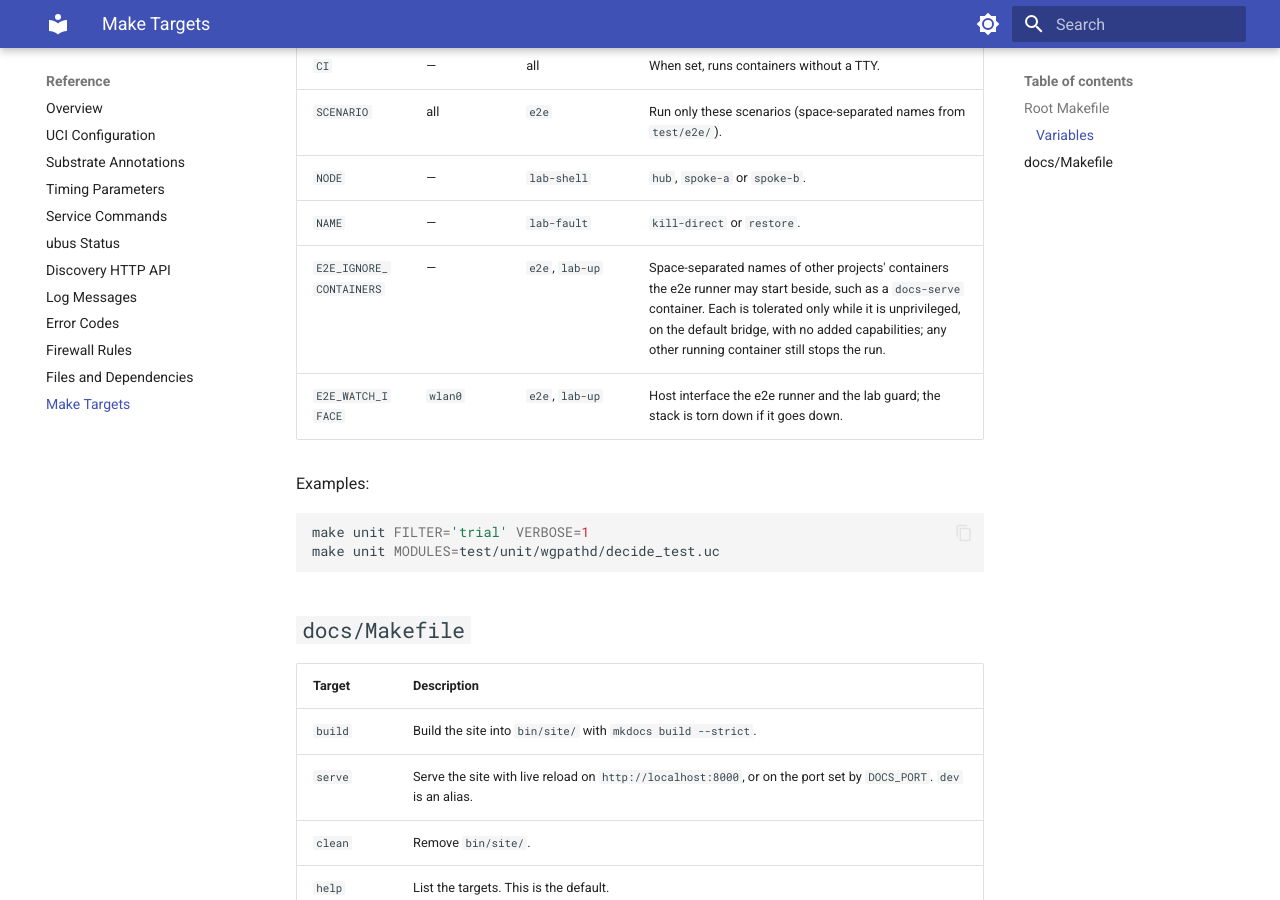
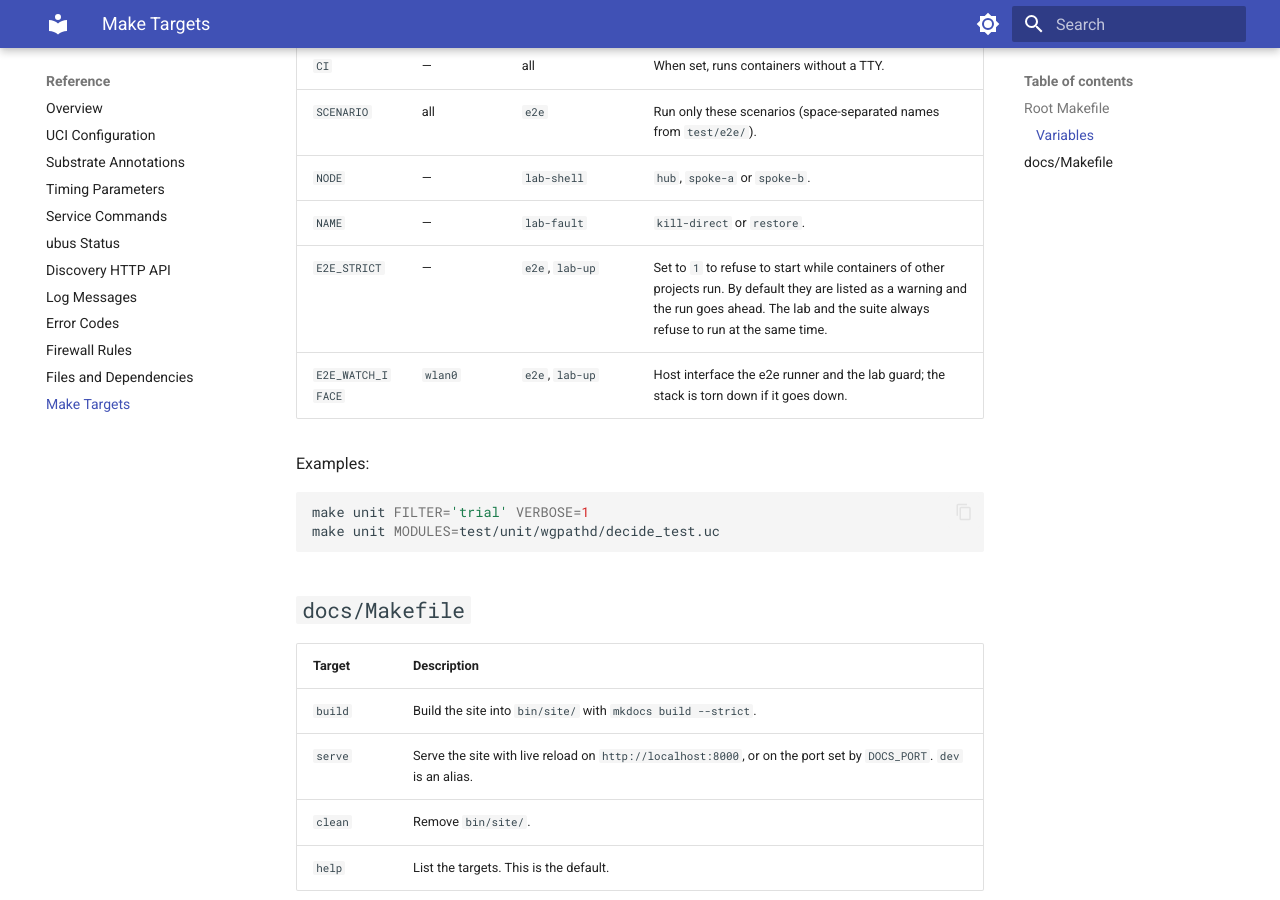
Before and after one commit to m00qek/wgpathd, an MkDocs documentation site: the page built from docs/reference/make-targets.md, in a window 1280 px wide and 900 px high, scrolled down 2031 px. Built offline with MkDocs 1.6.1 and Material for MkDocs 9.7.7, drawn with Linux system fonts in a browser that asks for light colours.

Commit message:
Host guard: warn about other projects' containers, refuse only with E2E_STRICT=1
The lab and the suite still refuse to run together, since they share one
addressing plan. The E2E_IGNORE_CONTAINERS allowlist is gone.

```diff
--- a/docs/reference/make-targets.md
+++ b/docs/reference/make-targets.md
@@ -40,7 +40,7 @@ All targets run in Docker. Nothing is installed on the host.
 | `SCENARIO` | all | `e2e` | Run only these scenarios (space-separated names from `test/e2e/`). |
 | `NODE` | — | `lab-shell` | `hub`, `spoke-a` or `spoke-b`. |
 | `NAME` | — | `lab-fault` | `kill-direct` or `restore`. |
-| `E2E_IGNORE_CONTAINERS` | — | `e2e`, `lab-up` | Space-separated names of other projects' containers the e2e runner may start beside, such as a `docs-serve` container. Each is tolerated only while it is unprivileged, on the default bridge, with no added capabilities; any other running container still stops the run. |
+| `E2E_STRICT` | — | `e2e`, `lab-up` | Set to `1` to refuse to start while containers of other projects run. By default they are listed as a warning and the run goes ahead. The lab and the suite always refuse to run at the same time. |
 | `E2E_WATCH_IFACE` | `wlan0` | `e2e`, `lab-up` | Host interface the e2e runner and the lab guard; the stack is torn down if it goes down. |
 
 Examples:
```
Also changed, not shown: docs/how-to/developer/testing.md (+1 -1 lines), docs/tutorials/first-failover.md (+1 -1 lines), 1 other file.
